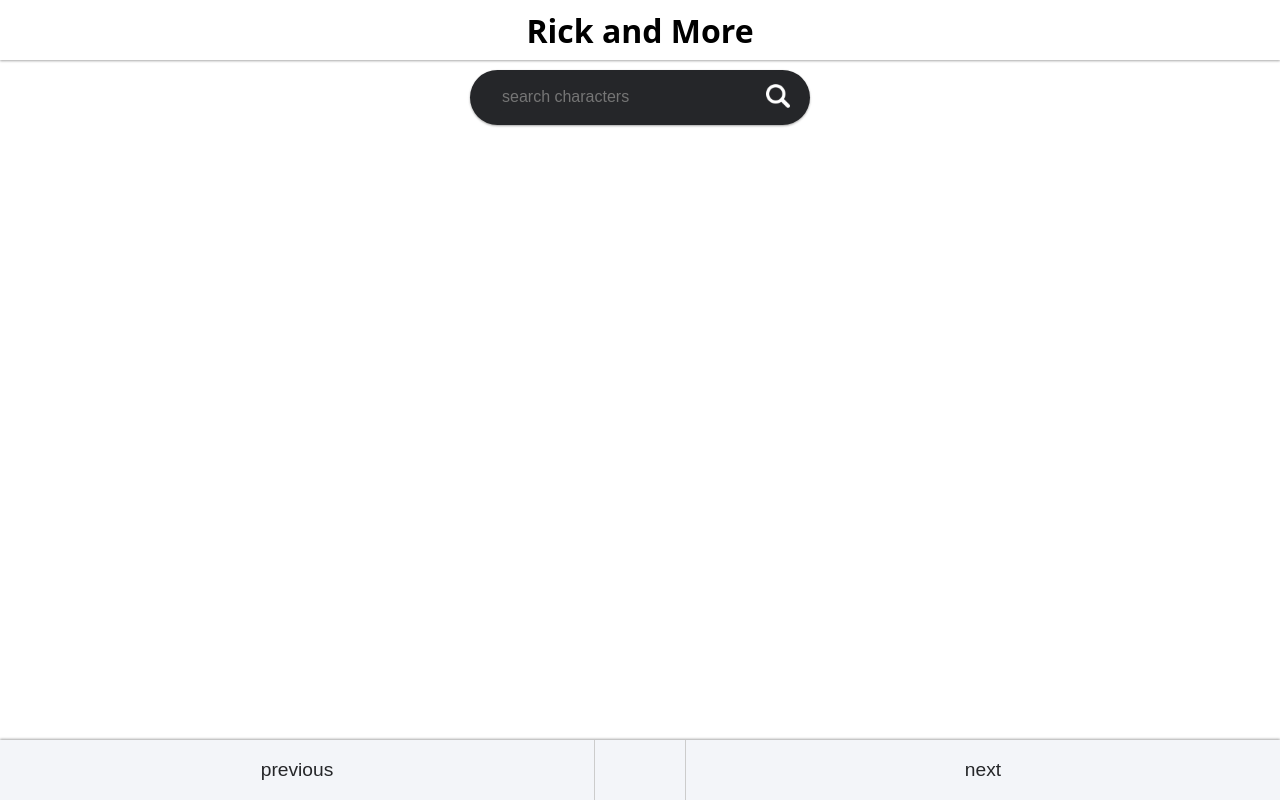
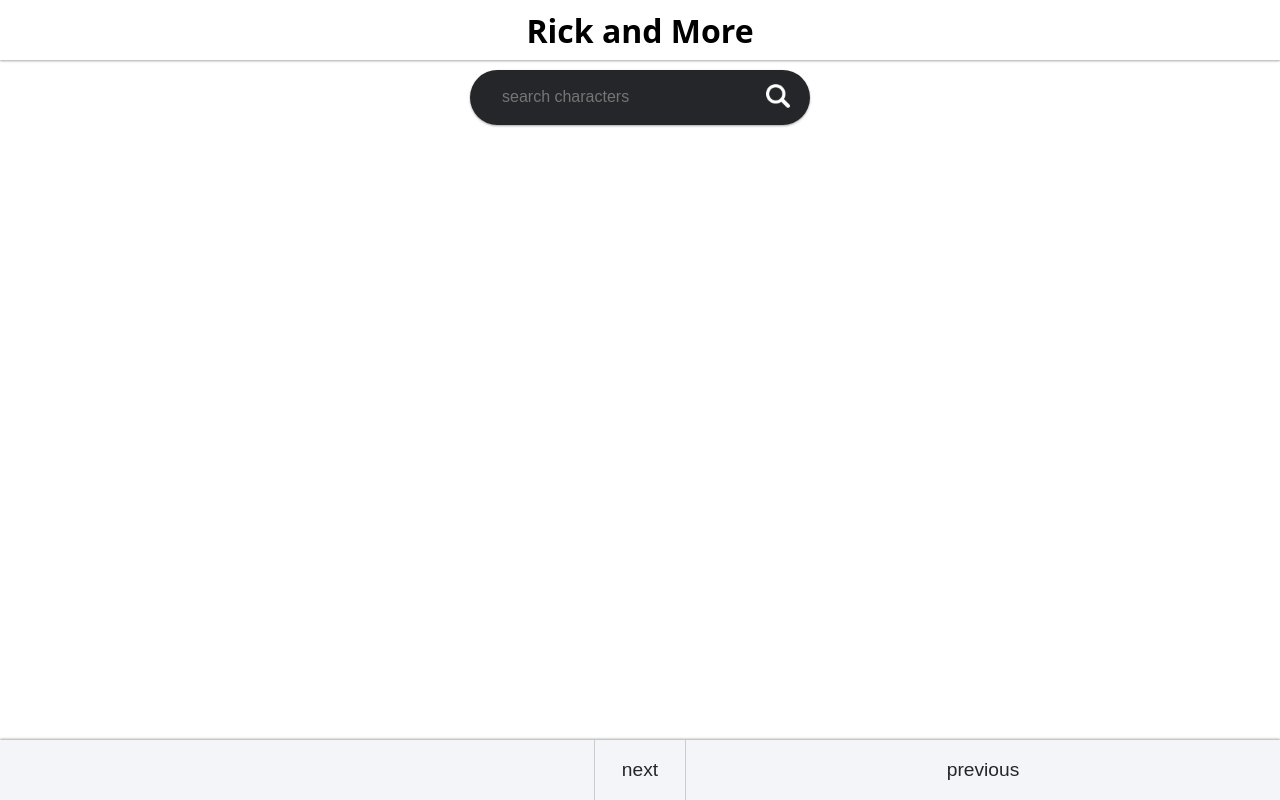
Before and after one commit to Dariastep/Rick-and-morty-application, a website with bundled scripts: page index.html in a window 1280 px wide. Built offline with nearby package versions, Linux system fonts and the light colour scheme; no server answers.

Commit message:
solved PrevButton rendering

```diff
--- a/components/nav-button/nav-button.js
+++ b/components/nav-button/nav-button.js
@@ -1,10 +1,9 @@
-/* const navigation = document.querySelector('[data-js="navigation"]');
+const navigation = document.querySelector('[data-js="navigation"]');
 
 export function createButton() {
   const prevButton = document.createElement("button");
-  prevButton.classList.add("button button--prev");
+  prevButton.classList.add("button", "button--prev");
   prevButton.dataset.js = "button-prev";
+  prevButton.textContent = "previous";
   navigation.append(prevButton);
-  prevButton.textContent = "previous";
 }
- */
--- a/index.html
+++ b/index.html
@@ -34,9 +34,9 @@
       <ul class="card-container" data-js="card-container"></ul>
     </main>
     <nav class="navigation" data-js="navigation">
-      <button class="button button--prev" data-js="button-prev">
+      <!-- <button class="button button--prev" data-js="button-prev">
         previous
-      </button>
+      </button> -->
       <span class="navigation__pagination" data-js="pagination"></span>
       <button class="button button--next" data-js="button-next">next</button>
     </nav>
--- a/index.js
+++ b/index.js
@@ -1,5 +1,5 @@
 import { createCharacterCard } from "./components/card/card.js";
-//import { createButton } from "./components/nav-button/nav-button.js";
+import { createButton } from "./components/nav-button/nav-button.js";
 import { createSearchBar } from "./components/search-bar/search-bar.js";
 
 const cardContainer = document.querySelector('[data-js="card-container"]');
@@ -21,7 +21,7 @@ let searchQuery = "";
 
 //rendering
 createSearchBar();
-//createButton();
+createButton();
 
 async function fetchCharacters() {
   try {
```
